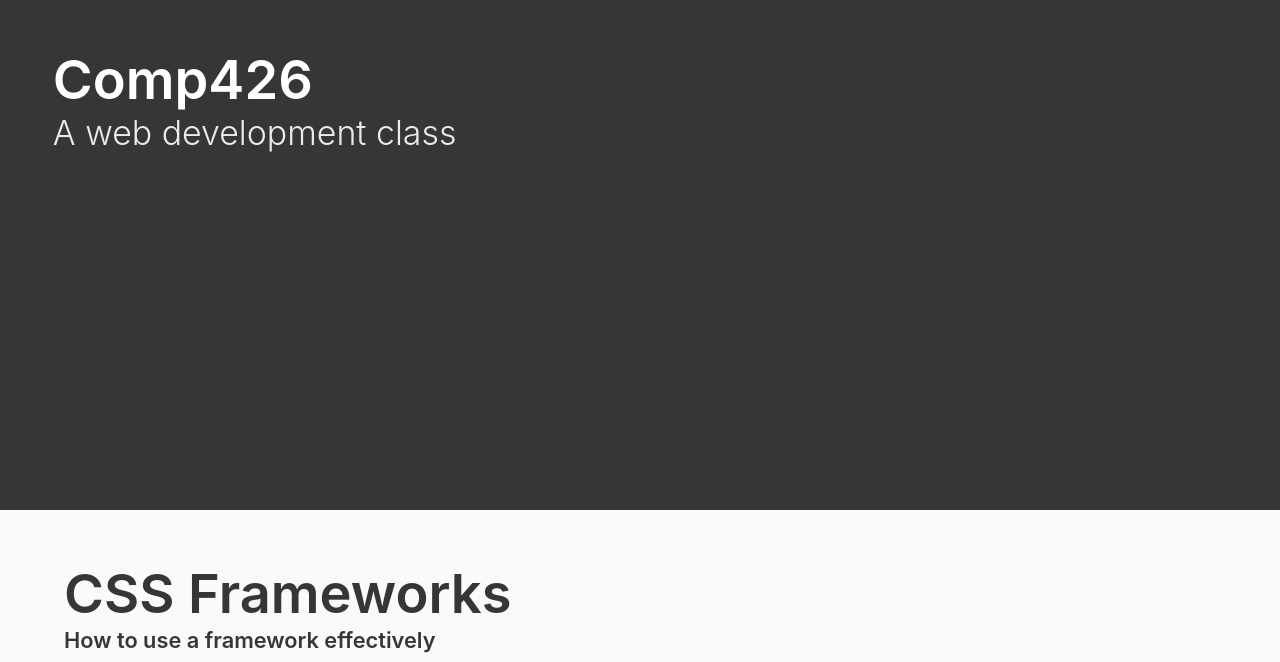
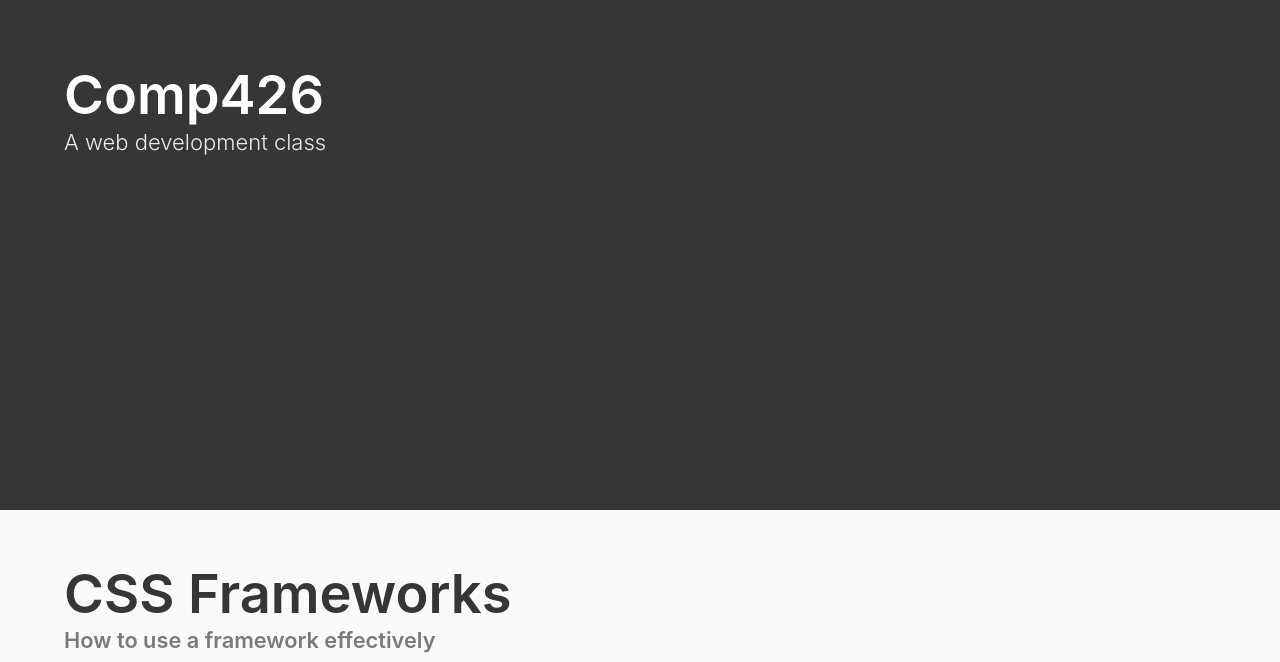
Before and after one commit to jdmar3-comp426/a02-emmyww, a website: page index.html in a window 1280 px wide. Shown: the part 290-952 px from the top of the page. Drawn offline with nearby package versions, Linux system fonts and the light colour scheme; a web font is replaced by a local one.

Commit message:
finalfixesandwhitespace

```diff
--- a/index.html
+++ b/index.html
@@ -11,7 +11,7 @@
 <body>
 <section class="hero is-dark is-fullheight">
     <div class="hero-body">
-        <div class="content"> <!--this might be wrong-->
+        <div class="container"> <!--this might be wrong-->
             <h1 class="title">
                 Comp426
             </h1>
@@ -25,7 +25,7 @@
     <div class="container"> <!-- maybe wrong, 6-->
         <div class="content"> <!-- 3-->
             <h1 class="title">CSS Frameworks</h1> <!-- 6-->
-            <h5 class="subtitle">How to use a framework effectively</h5>
+            <h5 class="subtitle has-text-grey">How to use a framework effectively</h5>
             <p>
 	    	When it comes to developing websites, design can be a very fun aspect.
 		But in reality we often don't want to spend hours writing CSS.
```
